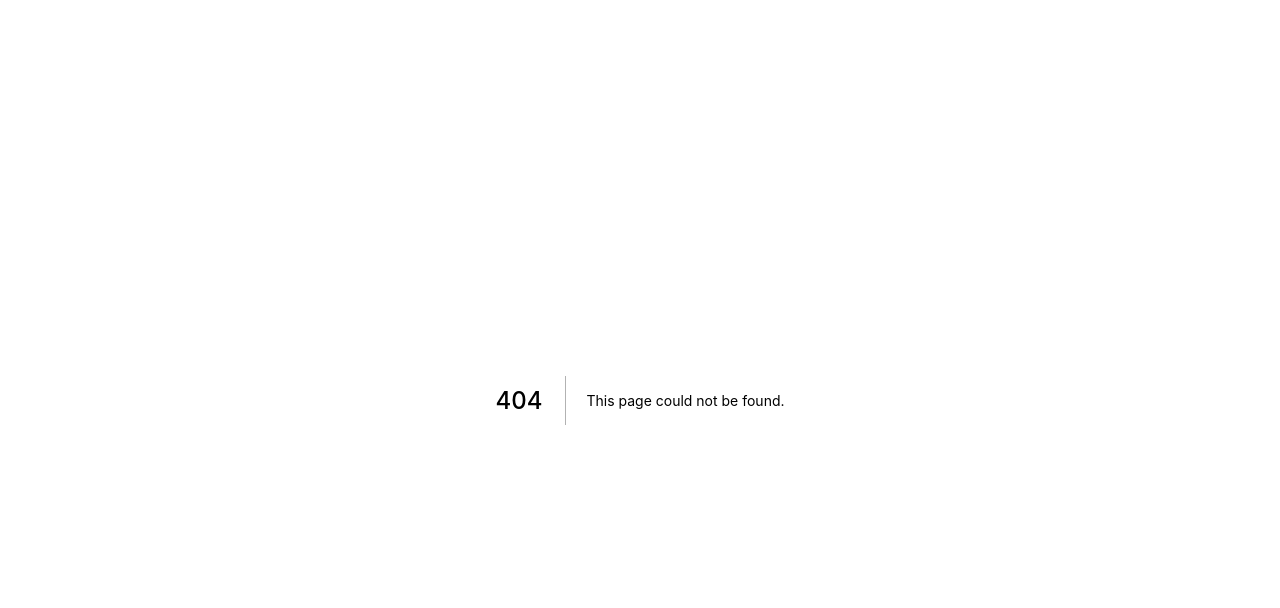
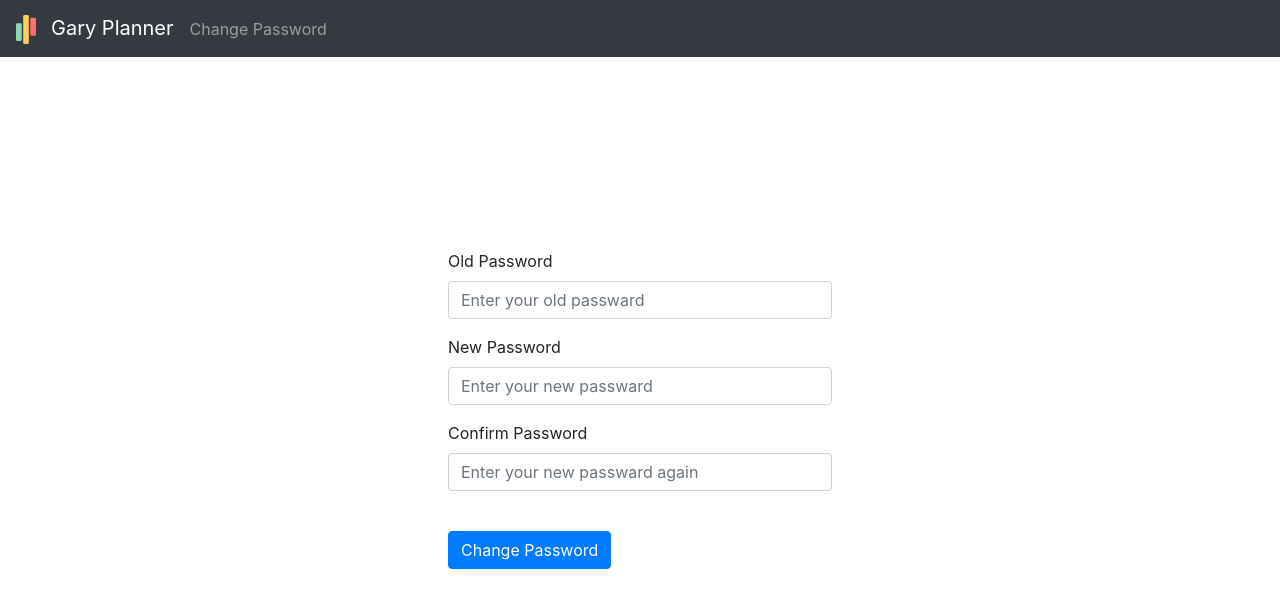
Before and after one commit to YixuanSeanZhou/GaryPlanner, a Next.js app in the folder front-end/: page /ChangePass in a window 1280 px wide. Before the commit this address had no page. Shown: the top 608 px of the page. Built offline with nearby package versions, Linux system fonts and the light colour scheme.

Commit message:
front-profilepage

```diff
--- /dev/null
+++ b/front-end/pages/ChangePass.js
@@ -0,0 +1,45 @@
+// React and Next
+import React from 'react'
+import Head from 'next/head'
+
+// Components
+import { GaryNavbar } from '../components/commonUI';
+import { Form,Button, Navbar } from 'react-bootstrap';
+
+import styles from "../styles/ChangePass.module.css"
+export default class ChangePass extends React.Component {
+
+    render() {
+        return (
+            <>
+                <Head>
+                    <title>Home</title>
+                </Head>
+
+                <GaryNavbar>
+                    <Navbar.Text>
+                        Change Password
+                    </Navbar.Text>
+                </GaryNavbar>
+                <div className={styles.main}>
+                    <Form>
+                        <Form.Group controlId='OldPass' >
+                            <Form.Label>Old Password</Form.Label>
+                            <Form.Control type="password" placeholder="Enter your old passward" />
+                        </Form.Group>
+                        <Form.Group controlId='NewPass' >
+                            <Form.Label>New Password</Form.Label>
+                            <Form.Control type="password" placeholder="Enter your new passward" />
+                        </Form.Group>
+                        <Form.Group controlId='ConfirmPass' >
+                            <Form.Label>Confirm Password</Form.Label>
+                            <Form.Control type="password" placeholder="Enter your new passward again" />
+                        </Form.Group>
+                        <br />
+                        <Button variant="primary" type='ChangePass'>Change Password</Button>
+                    </Form>
+                </div>
+            </>
+        )
+    }
+}
--- a/front-end/pages/index.js
+++ b/front-end/pages/index.js
@@ -37,6 +37,8 @@ export default function Index() {
                     <li><Link href='/home'><a>Home Page</a></Link></li>
                     <li><Link href='/fourYearPlan'><a>4-Year-Plan Page</a></Link></li>
                     <li><Link href='/userProfile'><a>User Profile Page</a></Link></li>
+                    <li><Link href='/setting'><a>Settings</a></Link></li>
+                    <li><Link href='/ChangePass'><a>Change Password</a></Link></li>
                 </ul>
                 <p>Add the link to more pages here...</p>
 
--- /dev/null
+++ b/front-end/styles/ChangePass.module.css
@@ -0,0 +1,7 @@
+.main {
+    margin: auto;
+    margin-top: 15%;
+    margin-bottom: 15%;
+
+    width: 30%;
+}
--- /dev/null
+++ b/front-end/styles/Setting.module.css
@@ -0,0 +1,7 @@
+.main {
+    margin: auto;
+    margin-top: 15%;
+    margin-bottom: 15%;
+
+    width: 30%;
+}
--- /dev/null
+++ b/front-end/styles/UserProfile.module.css
@@ -0,0 +1,7 @@
+.main {
+    margin: auto;
+    margin-top: 15%;
+    margin-bottom: 15%;
+
+    width: 30%;
+}
```
Also changed, not shown: front-end/pages/setting.js (added, +44 -0 lines), front-end/pages/userProfile.js (+34 -5 lines).
